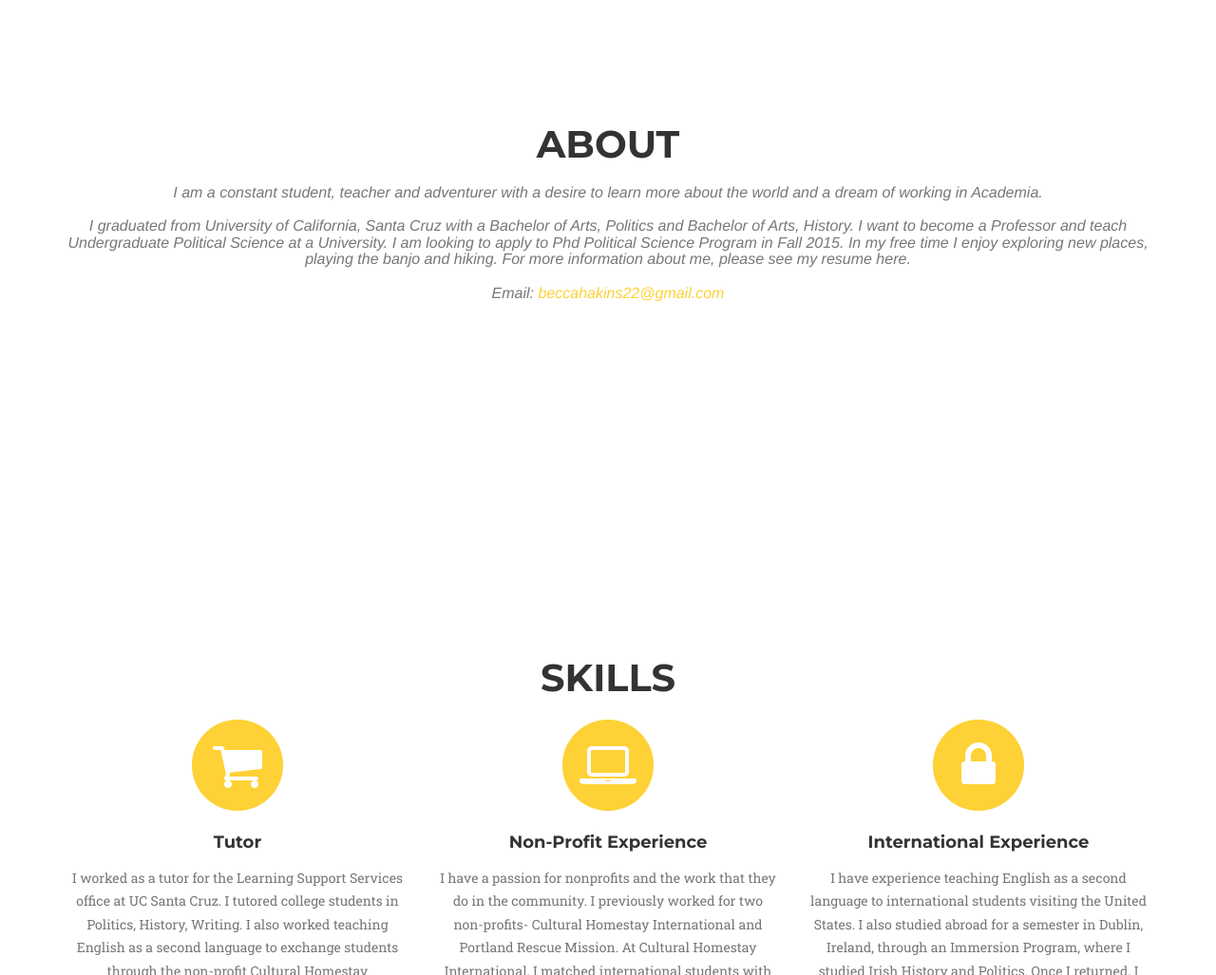
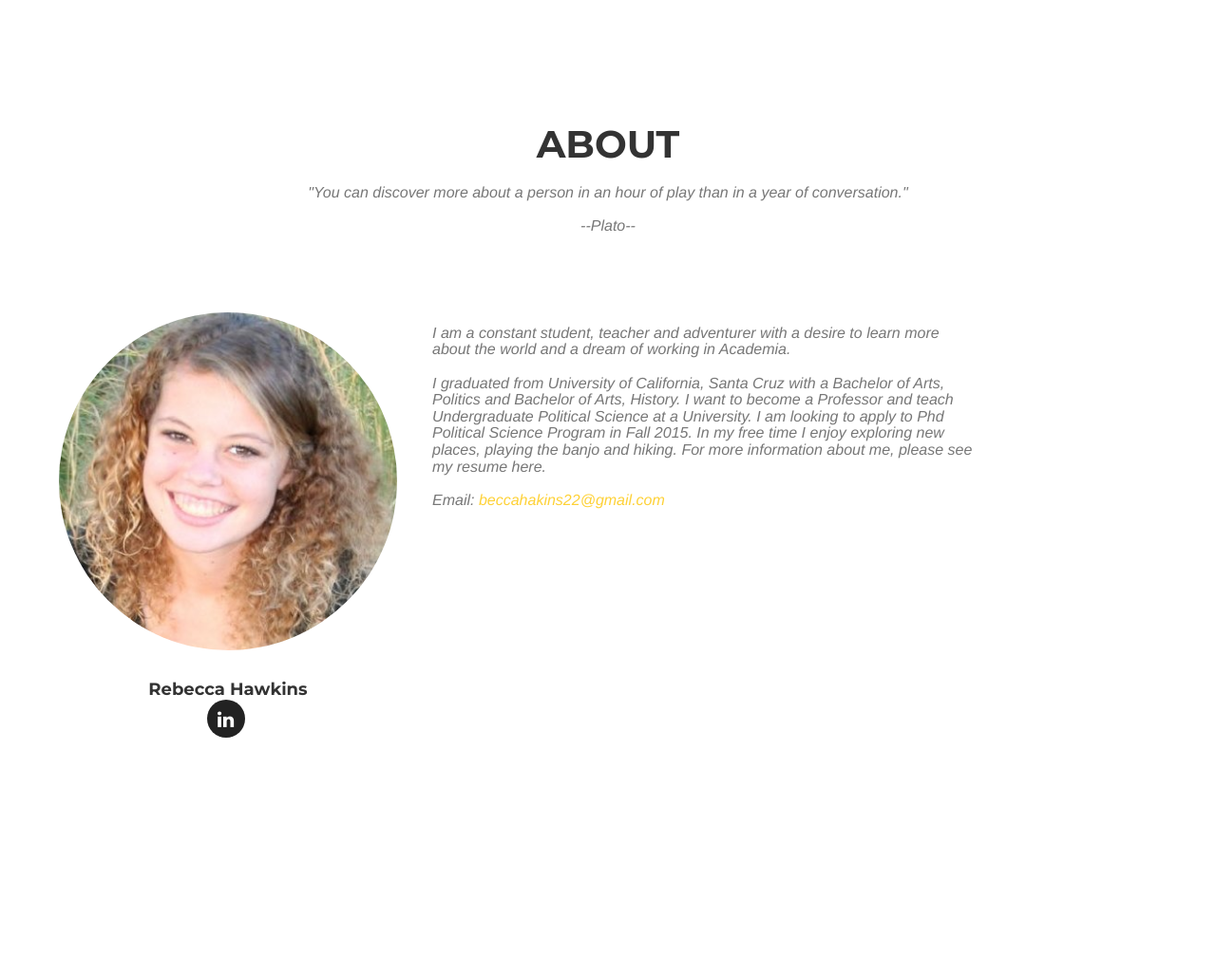
Before and after one commit to alexkaufman06/b-sauce, a plain HTML site: page index.html in a window 1280 px wide. Shown: the part 820-1847 px from the top of the page at 95% size. Drawn offline with nearby package versions, Linux system fonts and the light colour scheme; a web font is replaced by a local one.

Commit message:
Update about section

```diff
--- a/index.html
+++ b/index.html
@@ -87,8 +87,29 @@
         <div class="row">
             <div class="col-lg-12 text-center">
                 <h2 class="section-heading">About</h2>
-                    <h3 class="section-subheading text-muted">I am a constant student,
-                      teacher and adventurer with a desire to learn more about the
+                <h3 class="section-subheading text-muted">"You can discover more
+                about a person in an hour of play than in a year of conversation."
+                <br/><br/>--Plato--
+                </h3>
+            </div>
+            <div class="row">
+              <div class="col-sm-4">
+                <div class="team-member">
+                  <img src="img/becca.jpg" class="img-responsive img-circle">
+                  <h4>Rebecca Hawkins</h4>
+                  <ul class="list-inline social-buttons">
+                    <li>
+                      <a href="https://www.linkedin.com/in/rebecca-hawkins-99026166" target="_blank">
+                          <i class="fa fa-linkedin"></i>
+                      </a>
+                    </li>
+                  </ul>
+                </div>
+              </div>
+              <div class="col-sm-6 col-lg-6">
+                <!-- <div class="container"> -->
+                  <h3 class="section-subheading text-muted">
+                    I am a constant student, teacher and adventurer with a desire to learn more about the
                     world and a dream of working in Academia.<br/><br/>
                     I graduated from University of California, Santa Cruz with a
                     Bachelor of Arts, Politics and Bachelor of Arts, History. I
@@ -99,6 +120,8 @@
                     about me, please see my resume here.<br/><br/>
                     Email: <a href="mailto:beccahakins22@gmail.com">beccahakins22@gmail.com</a>
                   </h3>
+                <!-- </div> -->
+              </div>
             </div>
           </div>
       </div>
```
Also changed, not shown: img/becca.jpg (added). Lines whose indentation alone changed are shown as unchanged.
